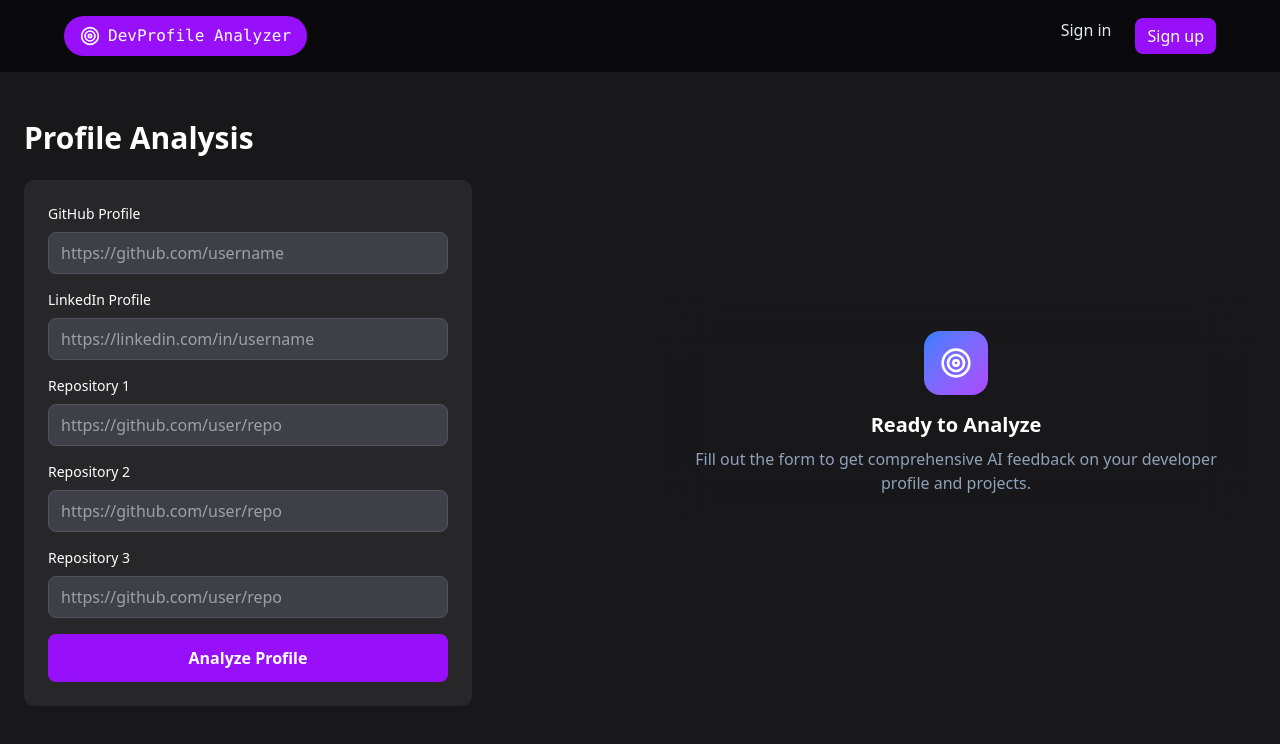
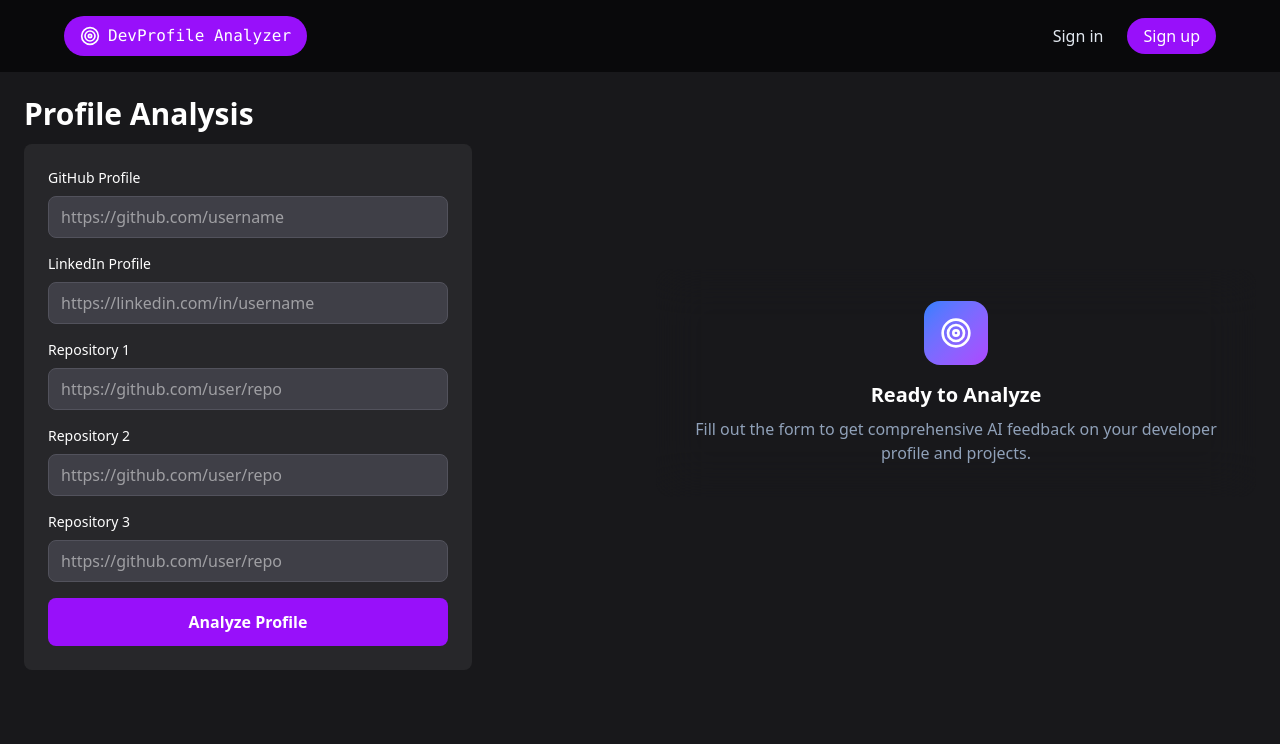
Before and after one commit to Mil9nn/dev-profile-analyzer, a React app in the folder frontend/: page /analyze in a window 1280 px wide. Shown: the top 744 px of the page. Built offline with nearby package versions, Linux system fonts and the light colour scheme; the HTML template or start-up script is replaced by a standard one.

Commit message:
good issue resolve

```diff
--- a/frontend/src/components/AnalysisForm.tsx
+++ b/frontend/src/components/AnalysisForm.tsx
@@ -20,7 +20,7 @@ export function AnalysisForm() {
   }
 
   return (
-    <form onSubmit={handleSubmit} className="max-w-md bg-zinc-800 p-6 rounded-lg space-y-4">
+    <form onSubmit={handleSubmit} className="max-w-md bg-zinc-800 p-6 rounded-md space-y-4">
       <div>
         <label className="block text-sm font-medium text-white mb-2">GitHub Profile</label>
         <input
--- a/frontend/src/components/Navbar.tsx
+++ b/frontend/src/components/Navbar.tsx
@@ -8,9 +8,9 @@ export default function Navbar() {
           <Target className="w-5 h-5 text-white" />
           <span className="text-white font-mono">DevProfile Analyzer</span>
         </a>
-        <div className="hidden md:flex gap-6">
+        <div className="hidden md:flex items-center gap-6">
           <a href="#" className="text-slate-200 hover:text-white">Sign in</a>
-          <a href="#" className="px-3 py-1.5 bg-purple-600 text-white rounded-md hover:bg-purple-700">
+          <a href="#" className="px-4 py-1.5 bg-purple-600 text-white rounded-full hover:bg-purple-700">
             Sign up
           </a>
         </div>
--- a/frontend/src/pages/AnalysisPage.tsx
+++ b/frontend/src/pages/AnalysisPage.tsx
@@ -66,10 +66,10 @@ export default function AnalysisPage() {
   return (
     <div className="min-h-screen bg-zinc-900 text-white">
       <Navbar />
-      <div className="container mx-auto px-6 py-12">
+      <div className="container mx-auto p-6">
         <div className="grid lg:grid-cols-2 gap-8">
           <div>
-            <h1 className="text-3xl font-bold mb-6">Profile Analysis</h1>
+            <h1 className="text-3xl font-bold mb-3">Profile Analysis</h1>
             <AnalysisForm />
           </div>
 
```
